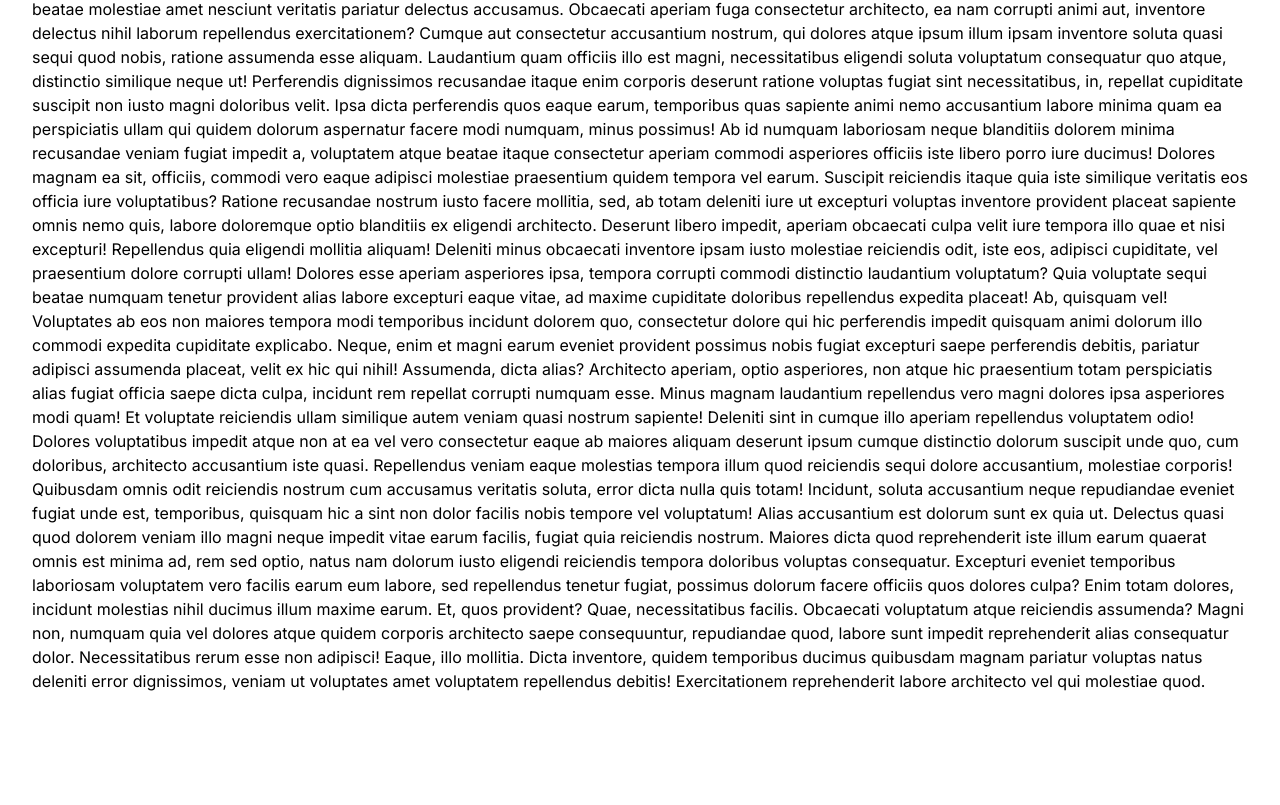
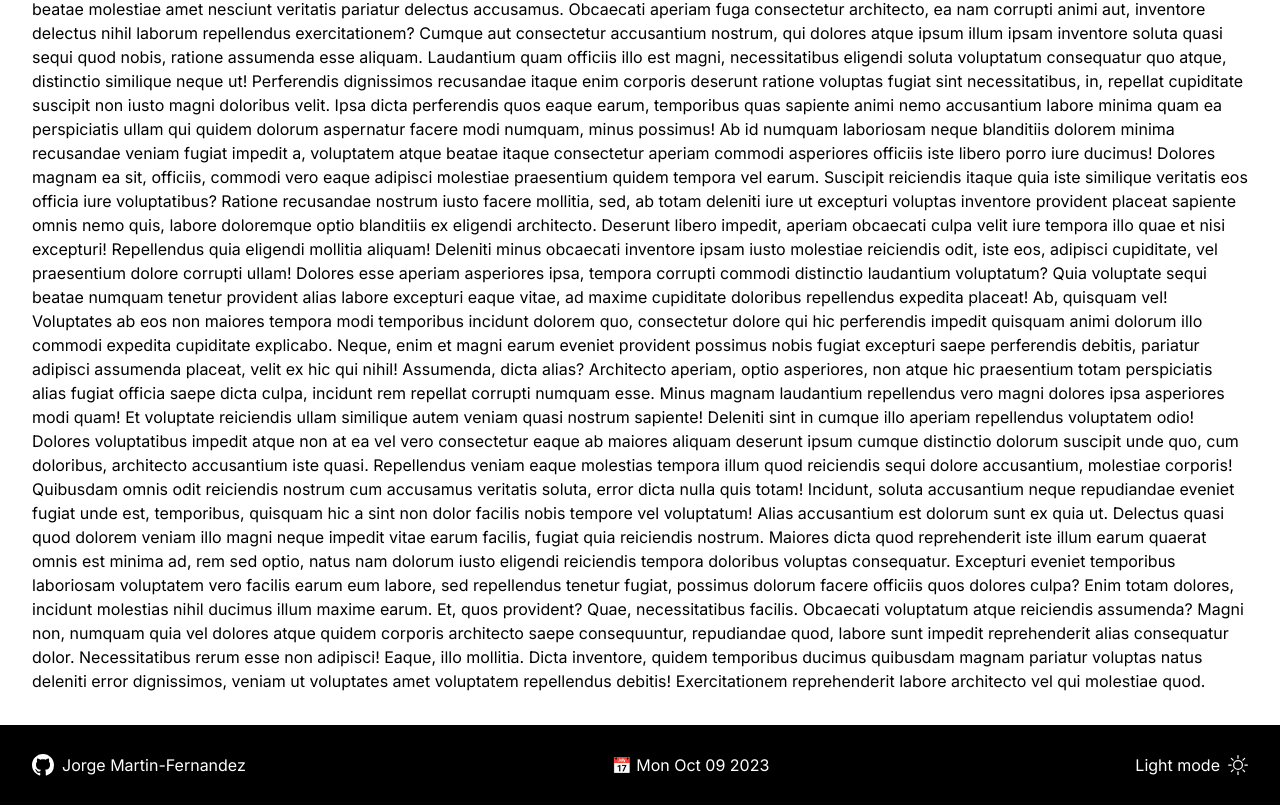
Before and after one commit to jorgemf2604/nc-news-revamp, a Next.js app: page / in a window 1280 px wide. Shown: the part 595-1400 px from the top of the page. Before the commit the page ends 1320 px from the top, so only its background shows below. Built offline with nearby package versions, Linux system fonts and the light colour scheme.

Commit message:
add footer

```diff
--- /dev/null
+++ b/app/_components/Footer.jsx
@@ -0,0 +1,48 @@
+"use client";
+
+import { MdOutlineDarkMode } from "react-icons/md";
+import { BsSun } from "react-icons/bs";
+import { BsGithub } from "react-icons/bs";
+import { useState } from "react";
+import Link from "next/link";
+
+const Footer = () => {
+  const [theme, setTheme] = useState("light");
+
+  const toggleTheme = () => {
+    setTheme((currentTheme) => {
+      return currentTheme === "dark" ? "light" : "dark";
+    });
+  };
+
+  return (
+    <footer className="h-20 bg-black text-white px-8 py-4 flex flex-col justify-center items-center md:flex-row md:justify-between">
+      <div className="hover:scale-105 hover:text-white hover:font-semibold transition">
+        <Link href="https://github.com/jorgemf2604">
+          <div className="flex items-center gap-2">
+            <span>
+              <BsGithub size={22} />
+            </span>
+            <span>Jorge Martin-Fernandez</span>
+          </div>
+        </Link>
+      </div>
+      <p> 📅 {new Date().toDateString()}</p>
+      <div>
+        <button
+          onClick={toggleTheme}
+          className="flex items-center gap-2 hover:scale-105 hover:text-white hover:font-semibold transition"
+        >
+          {theme === "dark" ? "Dark mode" : "Light mode"}
+          {theme === "dark" ? (
+            <MdOutlineDarkMode size={20} />
+          ) : (
+            <BsSun size={20} />
+          )}
+        </button>
+      </div>
+    </footer>
+  );
+};
+
+export default Footer;
--- a/app/globals.css
+++ b/app/globals.css
@@ -2,6 +2,12 @@
 @tailwind components;
 @tailwind utilities;
 
+* {
+  margin: 0;
+  box-sizing: border-box;
+}
+
+/* nav button */
 .nav-button {
   @apply py-1 px-2 border-2 rounded border-black font-semibold;
   transition: all 0.3s ease-in-out;
--- a/app/layout.js
+++ b/app/layout.jsx
@@ -1,11 +1,13 @@
+import { Inter } from "next/font/google";
+import "./globals.css";
+
+import Footer from "./_components/Footer";
 import Header from "./_components/Header";
-import "./globals.css";
-import { Inter } from "next/font/google";
 
 const inter = Inter({ subsets: ["latin"] });
 
 export const metadata = {
-  title: "Northcoders news",
+  title: "Jorge's news",
   description: "Generated by create next app",
 };
 
@@ -15,6 +17,7 @@ export default function RootLayout({ children }) {
       <body className={inter.className}>
         <Header />
         {children}
+        <Footer />
       </body>
     </html>
   );
--- a/package.json
+++ b/package.json
@@ -12,6 +12,7 @@
     "next": "13.5.4",
     "react": "^18",
     "react-dom": "^18",
+    "react-icons": "^4.11.0",
     "react-type-animation": "^3.1.0"
   },
   "devDependencies": {
```
Also changed, not shown: 1 other file (tests, documents, lock files or other folders).
